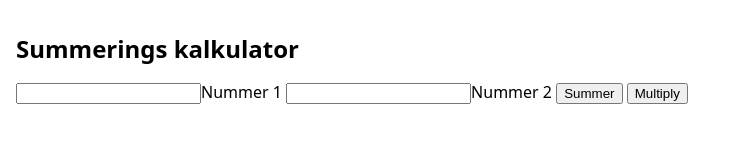
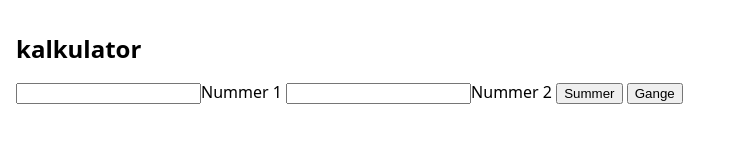
Before and after one commit to OsteroyergoyJA/Javascript-kalkulasjonsoppgave, a website: page index.html in a window 1280 px wide. Shown: the whole page, without its empty margins (0-735 px from the left). Drawn offline with Linux system fonts and the light colour scheme.

Commit message:
Siste commit for sikkerhetsskyld

```diff
--- a/index.html
+++ b/index.html
@@ -9,11 +9,11 @@
   </head>
   <body>
     <main id="main">
-      <h1>Summerings kalkulator</h1>
+      <h1>kalkulator</h1>
       <input id="number1" type="number" >Nummer 1</input>
       <input id="number2" type="number">Nummer 2</input>
       <button id=summer-button>Summer</button>
-      <button id="multiply">Multiply</button>
+      <button id="multiply">Gange</button>
     </main>
   </body>
 </html>
--- a/script.js
+++ b/script.js
@@ -36,13 +36,13 @@ multiply.addEventListener('click', function(){
 
 /* Trenger en forklaring på hvorfor number1 og number2 må være innenfor funksjonen,
 trodde de ble definert utenfor også kunne funksjonen hentet de?
-Usikker på hvordan en skal bruke if statement for å velge kalkulering?
+Usikker på hvordan jeg skal bruke if statement for å velge kalkulering?
 */
 
 const time = new Date().getHours();
 let greeting;
 if (time<12) {greeting = "God formiddag";}
-else if (time < 17) {greeting = "god dag";}
+else if (time < 13) {greeting = "god dag";}
 else {greeting = "god aften";}
 
 console.log(greeting)
```
